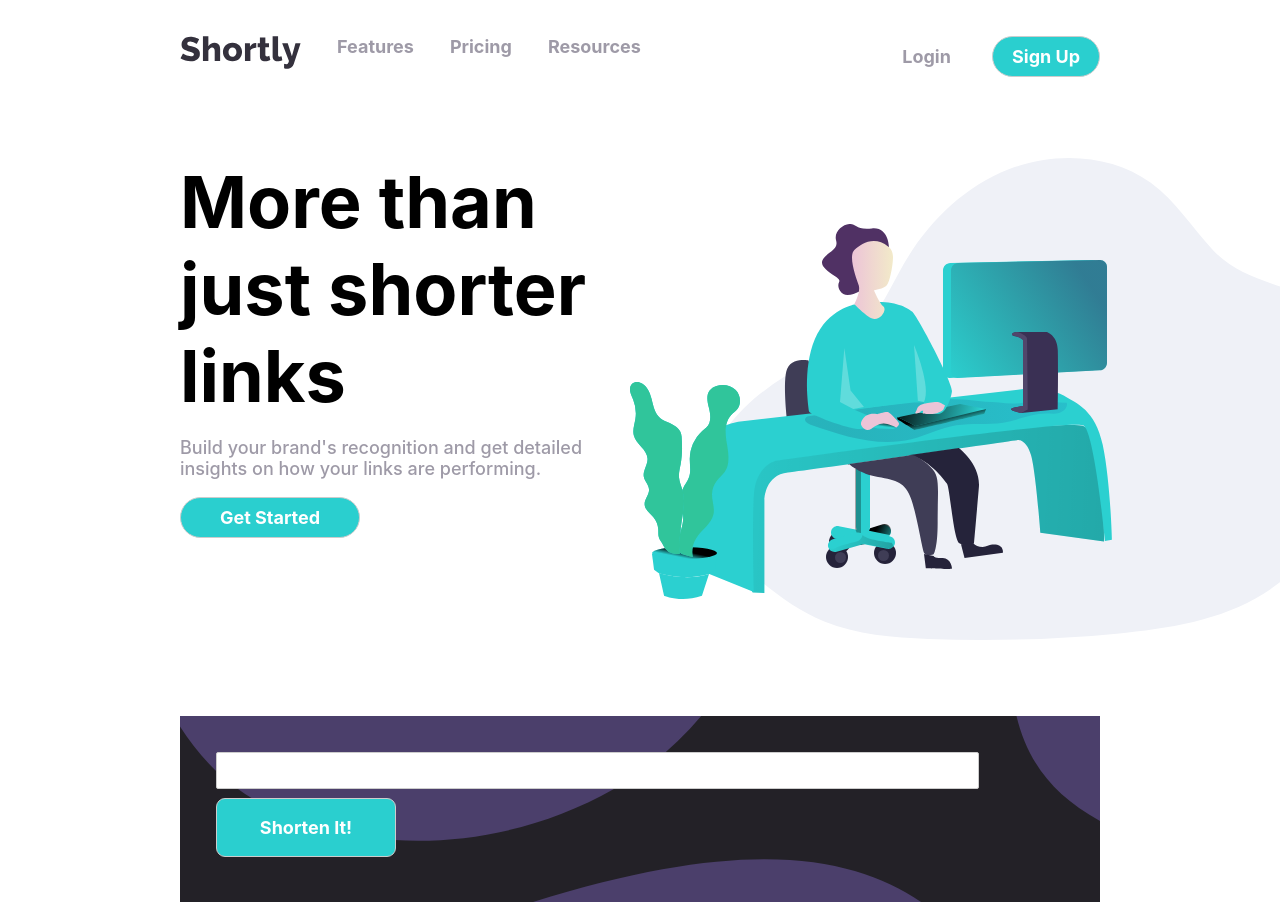
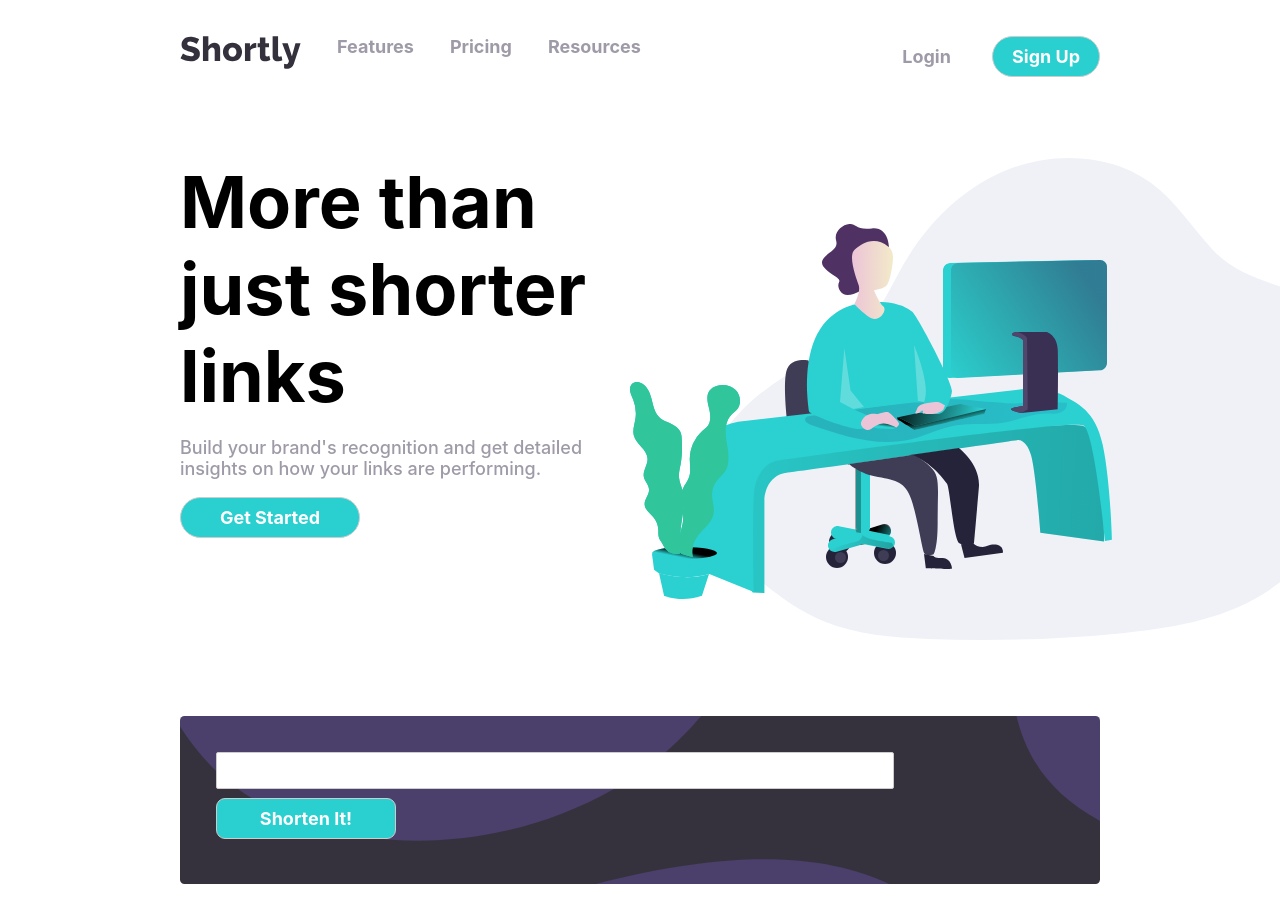
Before and after one commit to roc2246/urlShortening_frontEndMentor, a Svelte app: page / in a window 1280 px wide. Shown: the top 910 px of the page. Built offline with nearby package versions, Linux system fonts and the light colour scheme.

Commit message:
Fixed design of shortener desktop form

```diff
--- a/src/components/Button.svelte
+++ b/src/components/Button.svelte
@@ -25,7 +25,7 @@
         &--shorten{
             border-radius: .5rem;
             width: 10rem;
-            padding: 1rem;
+            padding: .5rem;
         }
     }
 
--- a/src/scss/global.scss
+++ b/src/scss/global.scss
@@ -17,7 +17,7 @@ $fontweight-light: 500;
 $default-size: 98rem;
 
 // Mixins
-@mixin center-component {
-    margin-left: 10rem;
-      margin-right: 10rem;
-}
+// @mixin center-component {
+//     margin-left: 10rem;
+//       margin-right: 10rem;
+// }
--- a/src/sections/Form.svelte
+++ b/src/sections/Form.svelte
@@ -53,7 +53,8 @@
   @import "../scss/global";
   .shortener {
     background-image: url("/images/bg-boost-desktop.svg");
-    background-color: $very-dark-violet;
+    background-color: $very-dark-blue;
+    border-radius: .25rem;
     margin-top: 4rem;
     margin-left: 10rem;
     margin-right: 10rem;
@@ -64,6 +65,6 @@
     justify-content: space-between;
   }
   .url--before {
-    width: 90%;
+    width: 80%;
   }
 </style>
```
